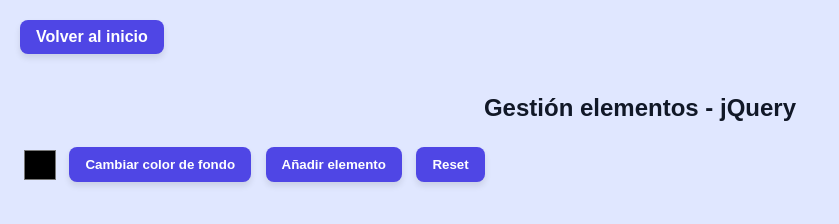
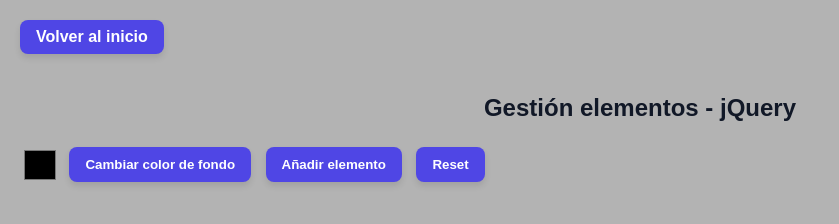
Before and after one commit to abp0035/practicaTema9, a plain HTML site: page pages/gestionJquery.html in a window 1280 px wide. Both pictures are taken after a click on the button "Cambiar color de fondo". Shown: the whole page, without its empty margins (0-839 px from the left). Drawn offline with nearby package versions, Linux system fonts and the light colour scheme.

Commit message:
fondo de color

```diff
--- a/css/gestionJquery.css
+++ b/css/gestionJquery.css
@@ -82,7 +82,6 @@ button:active {
     box-shadow: 0 2px 4px rgba(0, 0, 0, 0.1);
 }
 
-/* Specific styles for card buttons */
 .card button {
     font-size: 0.9em;
     padding: 8px 12px;
@@ -90,7 +89,6 @@ button:active {
 
 .card .borrar {
     background-color: #ef4444;
-    /* Red for delete */
 }
 
 .card .borrar:hover {
--- a/css/gestionJs.css
+++ b/css/gestionJs.css
@@ -37,6 +37,7 @@ h2 {
     gap: 15px;
     margin-top: 10px;
     justify-content: center;
+
 }
 
 .card {
@@ -82,7 +83,6 @@ button:active {
     box-shadow: 0 2px 4px rgba(0, 0, 0, 0.1);
 }
 
-/* Specific styles for card buttons */
 .card button {
     font-size: 0.9em;
     padding: 8px 12px;
@@ -90,7 +90,6 @@ button:active {
 
 .card .borrar {
     background-color: #ef4444;
-    /* Red for delete */
 }
 
 .card .borrar:hover {
--- a/js/gestionJquery.js
+++ b/js/gestionJquery.js
@@ -1,10 +1,10 @@
 
-let imagenes=[
-"../img.png", "../img2.png"
+let imagenes = [
+    "../img.png", "../img2.png"
 ];
 
-function crearElemento(){
-    let img = imagenes[Math.floor(Math.random()*imagenes.length)];
+function crearElemento() {
+    let img = imagenes[Math.floor(Math.random() * imagenes.length)];
     let card = $(`
         <div class="card">
             <img src="${img}">
@@ -17,21 +17,35 @@ function crearElemento(){
 }
 
 $("#nuevo").click(crearElemento);
+//Para q no sea tan feo, le aclaramos el color del fondo en vez de usar el mismo.
+function aclararColor(hex, porcentaje = 0.7) {
+    let r = parseInt(hex.substring(1, 3), 16);
+    let g = parseInt(hex.substring(3, 5), 16);
+    let b = parseInt(hex.substring(5, 7), 16);
 
-$("#cambiarColor").click(()=>{
-    let c=$("#color").val();
-    $(".card").css("background",c);
+    r = Math.round(r + (255 - r) * porcentaje);
+    g = Math.round(g + (255 - g) * porcentaje);
+    b = Math.round(b + (255 - b) * porcentaje);
+
+    return `rgb(${r}, ${g}, ${b})`;
+}
+
+$("#cambiarColor").click(() => {
+    let c = $("#color").val();
+    $(".card").css("background", c);
+    $("body").css("background", aclararColor(c));
 });
 
-$("#lista").on("click",".cambiar",function(){
-    let img = imagenes[Math.floor(Math.random()*imagenes.length)];
-    $(this).siblings("img").attr("src",img);
+
+$("#lista").on("click", ".cambiar", function () {
+    let img = imagenes[Math.floor(Math.random() * imagenes.length)];
+    $(this).siblings("img").attr("src", img);
 });
 
-$("#lista").on("click",".borrar",function(){
+$("#lista").on("click", ".borrar", function () {
     $(this).parent().remove();
 });
 
-$("#reset").click(()=>{
+$("#reset").click(() => {
     $("#lista").empty();
 });
```
Also changed, not shown: js/gestionJs.js (+19 -0 lines).
